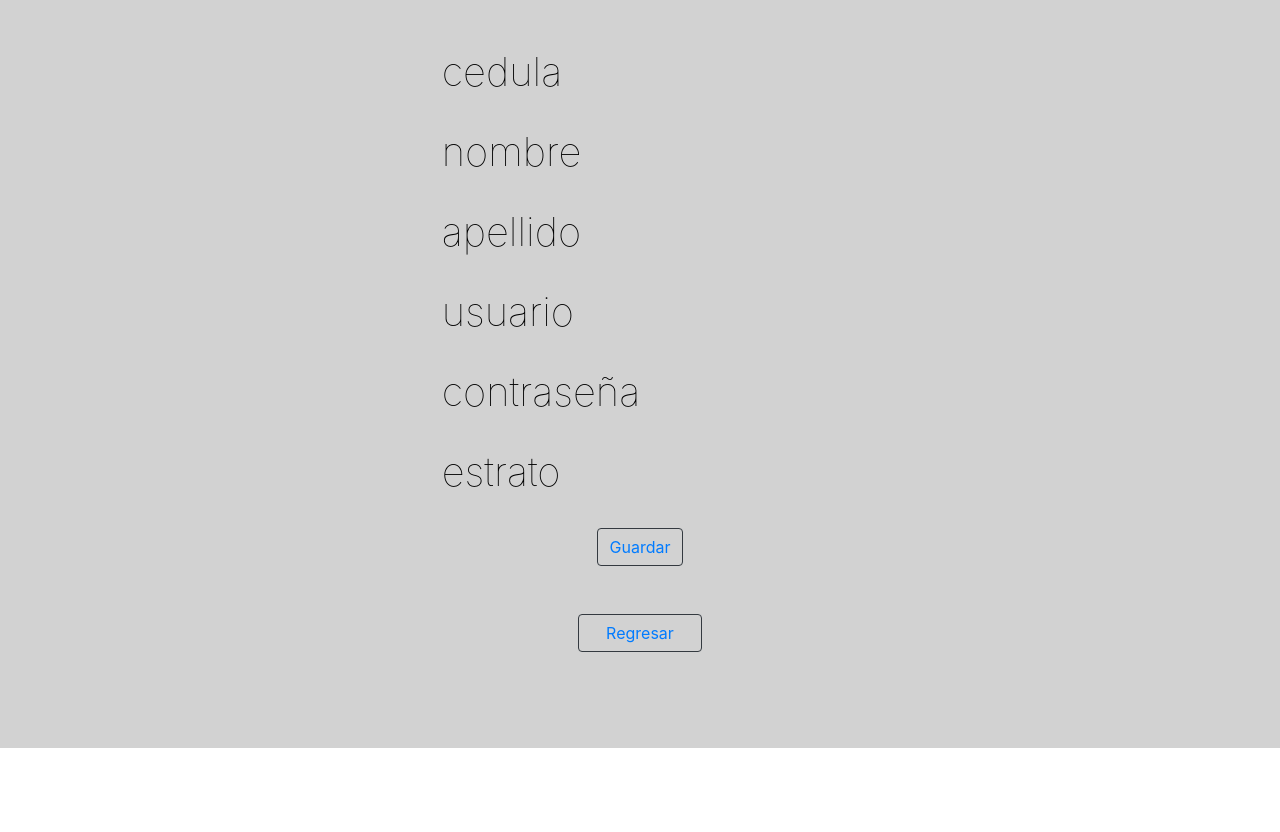
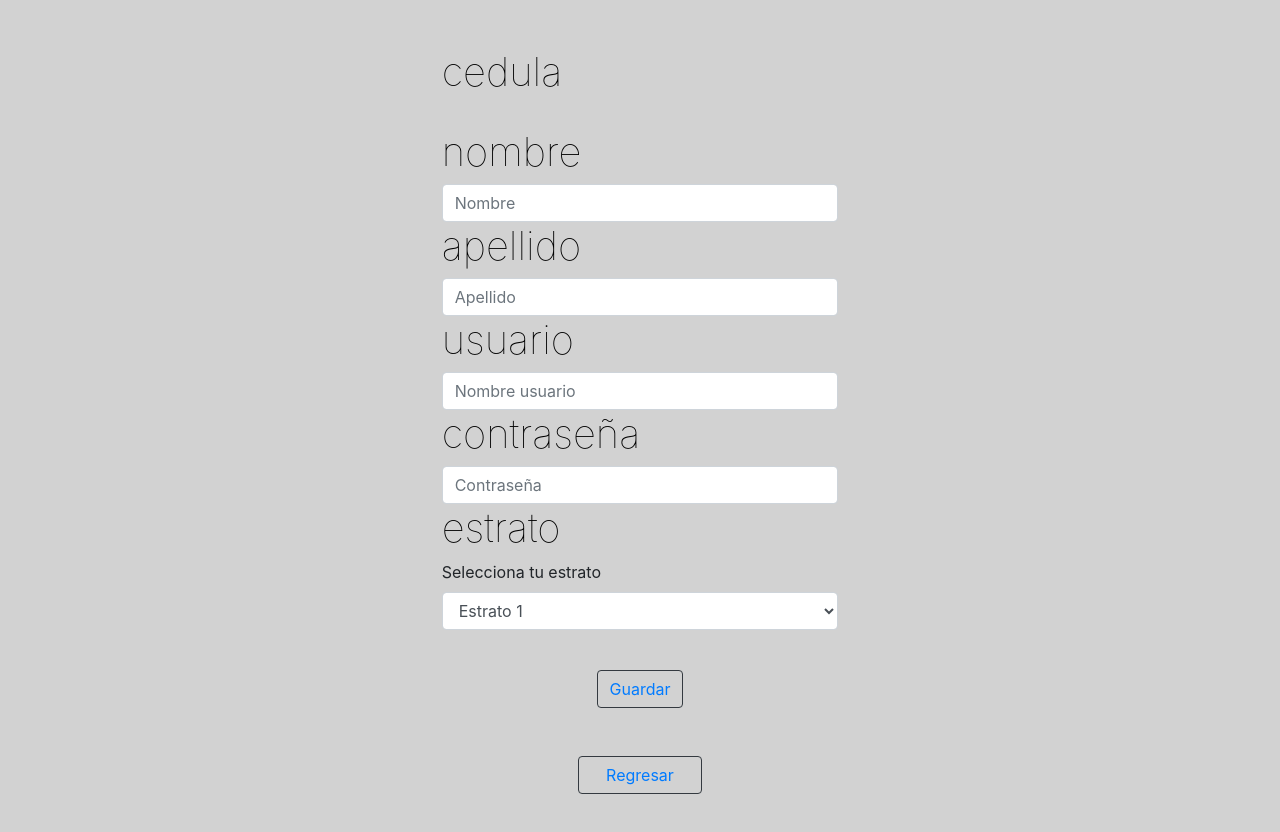
Before and after one commit to StivenCardonaVarelas/EQUIP-1_RU_PPI2020, a React (Create React App) app: page /registro in a window 1280 px wide. Shown: the top 832 px of the page. Before the commit the page ends 800 px from the top, so only its background shows below. Built offline with nearby package versions, Linux system fonts and the light colour scheme.

Commit message:
Inicio, mejoramiento y navegabilidad

```diff
--- a/src/pages/contra.js
+++ b/src/pages/contra.js
@@ -19,7 +19,7 @@ class Contra extends React.Component {
                     aria-describedby="emailHelp"
                   />
                   <small id="emailHelp" className="form-text text-muted">
-                    Le llegara un correo de verificacion
+                    Le llegara un correo de verificación
                   </small>
                   <button type="submit" className="btn btn-outline-dark">
                     {" "}
--- a/src/pages/inicio.js
+++ b/src/pages/inicio.js
@@ -14,11 +14,7 @@ class Inicio extends React.Component {
                 <br />
                 <br />
                 <br />
-                <img
-                  src={logo}
-                  alt=""
-                  className="img-thumbnail border-right"
-                />
+                <img src={logo} alt="" className="img-thumbnail border-right" />
               </div>
             </div>
             <div className="row">
@@ -26,7 +22,7 @@ class Inicio extends React.Component {
                 <br />
                 <br />
                 <br />
-                <h3> !!Bienvenidos!! </h3>
+                <h3> ¡¡Bienvenidos!! </h3>
               </div>
             </div>
             <div className="row">
--- a/src/pages/iniciosesion.js
+++ b/src/pages/iniciosesion.js
@@ -12,15 +12,30 @@ class Inicio_sesion extends React.Component {
               <div className="col-lg-12">
                 <br />
                 <br />
-                <h1>usuario</h1>
+                <h1>Usuario</h1>
+                <input
+                  class="form-control"
+                  type="text"
+                  placeholder="Nombre usuario"
+                  readonly
+                />
                 <br />
                 <br />
-                <h1>contraseña</h1>
+                <h1>Contraseña</h1>
+                <input
+                  class="form-control"
+                  type="password"
+                  placeholder="Contraseña"
+                  readonly
+                />
                 <div className="row">
                   <div className="col text-center">
                     <br />
 
-                    <button type="button" className="btn btn-outline-dark boton ">
+                    <button
+                      type="button"
+                      className="btn btn-outline-dark boton "
+                    >
                       <a href="/perfiles">Ingresar</a>
                     </button>
                     <br />
@@ -28,7 +43,10 @@ class Inicio_sesion extends React.Component {
                     <div className="col text-center">
                       <br />
 
-                      <button type="button" className="btn btn-outline-dark boton">
+                      <button
+                        type="button"
+                        className="btn btn-outline-dark boton"
+                      >
                         <a href="/">Regresar</a>
                       </button>
                       <br />
--- a/src/pages/registro.js
+++ b/src/pages/registro.js
@@ -16,21 +16,49 @@ class Registro extends React.Component {
                 <br />
 
                 <h1>nombre</h1>
-                <br />
+                <input
+                  class="form-control"
+                  type="text"
+                  placeholder="Nombre "
+                  readonly
+                />
 
                 <h1>apellido</h1>
-                <br />
+                <input
+                  class="form-control"
+                  type="text"
+                  placeholder="Apellido"
+                  readonly
+                />
 
                 <h1>usuario</h1>
-                <br />
+                <input
+                  class="form-control"
+                  type="text"
+                  placeholder="Nombre usuario"
+                  readonly
+                />
                 <h1>contraseña</h1>
-                <br />
+                <input
+                  class="form-control"
+                  type="password"
+                  placeholder="Contraseña"
+                  readonly
+                />
 
                 <h1>estrato</h1>
-                <div className="row">
-                  <div className="col text-center">
+                <div class="form-group">
+    <label for="exampleFormControlSelect1">Selecciona tu estrato</label>
+    <select class="form-control" id="exampleFormControlSelect1">
+      <option>Estrato 1</option>
+      <option> Estrato 2</option>
+      <option>Estrato 3 </option>
+      <option>Estrato 4 </option>
+      <option>Estrato 5 </option>
+    </select>
+  </div>
                 <br />
-
+                <div className="col text-center fondo ">
                 <button type="button" className="btn btn-outline-dark boton">
                   <a href="/perfiles">Guardar</a>
                 </button>
@@ -59,7 +87,6 @@ class Registro extends React.Component {
           </div>
         </div>
       </div>
-      </div>
     );
   }
 }
```
Also changed, not shown: src/pages/electrodo.js (+34 -0 lines). Lines whose indentation alone changed are shown as unchanged.
